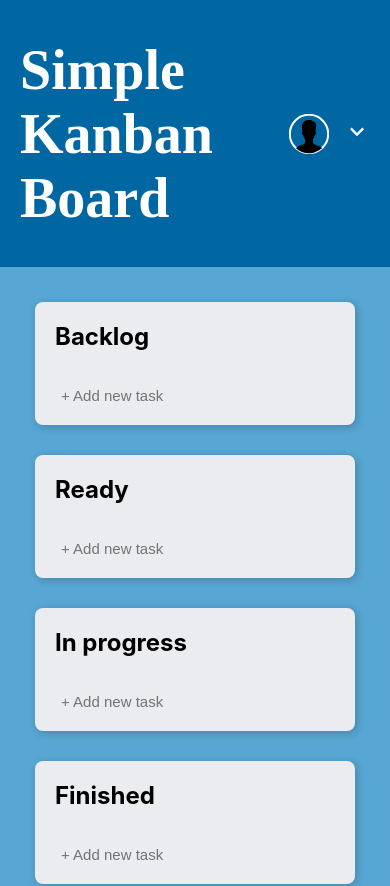
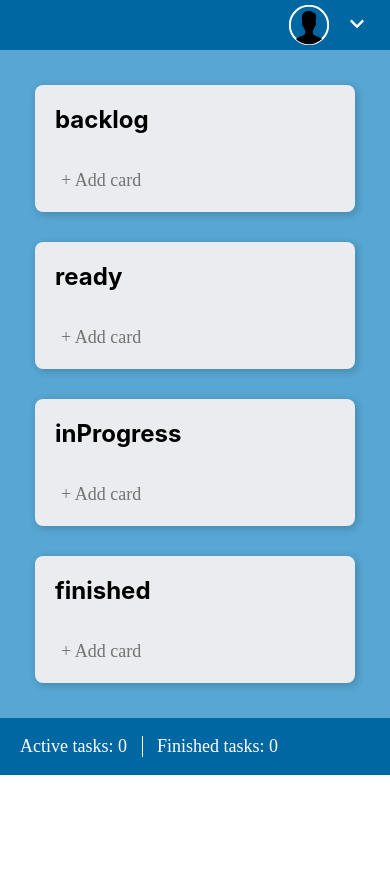
Before and after one commit to BoriscatfromO/kanban-desk-project, a React (Create React App) app: page / in a window 390 px wide. Shown: the top 886 px of the page. After the commit the page ends 844 px from the top, so only its background shows below. Built offline with nearby package versions, Linux system fonts and the light colour scheme.

Commit message:
final
Added select options

```diff
--- a/src/Components/board/Board.jsx
+++ b/src/Components/board/Board.jsx
@@ -18,12 +18,26 @@ const Board = (props) => {
 	}
 
 
+
     return (
         <div className={css.board}>
             {Object.values(LIST_TYPES).map(type => {
                 const listTasks = tasks.filter(task => task.status === type)
+                const handleChange = (e) => {
+
+                    const taskId = e.target.value
+                    const task = tasks.find(task => task.id === taskId)
+                    const updatedTasks = tasks.map(task => {
+                        if (task.id === taskId) {
+                            return {...task, status: type}
+                        }
+                        return task
+                    })
+                    setTasks(updatedTasks)
+                    console.log(updatedTasks)
+                }
                 return (
-                    <List key={type} type={type} title={LIST_COPY[type]} Alltasks={tasks} listTasks={listTasks || []} addNewTask={addNewTask}/>
+                    <List key={type} type={type} title={LIST_COPY[type]} Alltasks={tasks} listTasks={listTasks || []} addNewTask={addNewTask} handleChange={handleChange}/>
                 )
             }
             )
--- a/src/Components/board/Board.module.css
+++ b/src/Components/board/Board.module.css
@@ -1,4 +1,5 @@
 .board {
 	display: flex;
 	flex-wrap: wrap;
+	justify-content: space-around
 }
--- a/src/Components/footer/footer.module.css
+++ b/src/Components/footer/footer.module.css
@@ -32,3 +32,14 @@
 .copy {
 	margin-left: auto;
 }
+
+@media  (max-width: 435px)
+{
+	.copy
+	{
+		display: none;
+	}
+
+
+
+}
--- a/src/Components/header/header.jsx
+++ b/src/Components/header/header.jsx
@@ -13,7 +13,7 @@ function Header() {
 
 	return (
 		<header className={css.header}>
-			<h1 className={css.title}>Simple Kanban Board</h1>
+			<h1 className={css.title}>Awesome Kanban Board</h1>
             <div className={css.menu}>
               <img className={css.avatar} src={avatar} alt='avatar' />
               <button className={css.button} onClick={handleAddNewClick}>
--- a/src/Components/header/header.module.css
+++ b/src/Components/header/header.module.css
@@ -6,12 +6,17 @@
 	display: flex;
 	align-items: center;
     justify-content: space-between;
-	padding: 0 20px;
+	padding: 5px 20px;
 	position: relative;
 }
 .menu
 {
     display: flex
+}
+.title
+{
+	font-size: 28px;
+    font-family: 'Roboto-Regular', serif;
 }
 
 .avatar {
@@ -22,15 +27,17 @@
 }
 .arrow
 {
-	width: 24px;
-    height: 24px;
+	width: 14px;
+    height: 14px;
 	margin: 0;
+	padding: 0;
 }
 .vector
 {
 	width: 14px;
     height: 14px;
 	margin: 0;
+	padding: 0;
 }
 .button
 {
@@ -67,3 +74,17 @@ cursor: pointer;
 	margin-top: 50px;
 	padding: 5px;
 }
+
+@media  (max-width: 435px)
+{
+	.title
+	{
+		display: none;
+	}
+	.header {
+
+		justify-content: flex-end;
+	}
+
+
+}
--- a/src/Components/list/list.jsx
+++ b/src/Components/list/list.jsx
@@ -6,27 +6,16 @@ import css from './list.module.css'
 
 
 const List = props => {
-	const {type, title, Alltasks, listTasks, addNewTask, setTasks} = props
+	const {type, title, Alltasks, listTasks, addNewTask, setTasks, handleChange} = props
 	const [isFormVisible, setFormVisible] = useState(false)
 
 	const handleAddNewClick = () => {
 		setFormVisible(!isFormVisible)
 	}
 
-	const handleChange = (e) => {
-		const newStatus = e.target.value
-		const updatedTasks = Alltasks.map(task => {
-				return {...task, status: newStatus}
-		})
-		setTasks(updatedTasks)
-	}
-
-	console.log(Object.values(LIST_TYPES))
-
-
 return (
 		<div className={css.list}>
-			<h2 className={css.listTitle}>{LIST_COPY[type]}</h2>
+			<h2 className={css.listTitle}>{type}</h2>
 			{listTasks.map (task=> {
 				return (
 					<Link to={`/tasks/${task.id}`} key={task.id} className={css.taskLink}>
@@ -36,26 +25,26 @@ return (
 					</Link>
 				)
 			})}
- 			<button onClick={handleAddNewClick} className={css.addButton}>+ Add new task</button>
-
-			{(title === 'Backlog') ? (
+ 			<button onClick={handleAddNewClick} className={css.addButton}>+ Add card</button>
+			{isFormVisible &&
 			<>
-			{isFormVisible && (<FormAddNewTask  addNewTask={addNewTask} />)}
-			</>
-		    ):(
+			{type === LIST_TYPES.BACKLOG && <FormAddNewTask  addNewTask={addNewTask} />}
+			</> }
+				<div className={css.selectform}>
+			{isFormVisible &&
 			<>
-			{isFormVisible && (
+			{Object.values(LIST_TYPES).indexOf(type) > 0 && (
 			<select className={css.select} onChange={handleChange}>
 			<option>Select task</option>
 		   {Alltasks
-		   .filter(task=> Object.values(LIST_TYPES).indexOf(task.status) < Object.values(LIST_TYPES).indexOf(LIST_COPY[type]))
-		   .map(task => {
-						return <option key={task.id} value={task.id}>{task.title}</option>
-					})}
+		   .filter(task=> Object.values(LIST_TYPES).indexOf(task.status) < Object.values(LIST_TYPES).indexOf(type))
+		   .map(task => (
+					 <option className={css.option} key={task.id} value={task.id}>{task.title}</option>
+					))}
 		    </select>)}
-			</>
-			)}
-
+		    </>
+             }
+			 </div>
 		</div>
 	)
 }
--- a/src/Components/list/list.module.css
+++ b/src/Components/list/list.module.css
@@ -6,6 +6,7 @@
 	box-sizing: border-box;
 	margin: 15px;
 	box-shadow: 2px 2px 8px rgb(0 0 0 / 20%);
+
 }
 
 .listTitle {
@@ -19,6 +20,8 @@
 	padding: 8px;
 	border-radius: 8px;
 	text-decoration: none;
+	font-size: 18px;
+	font-family: 'Roboto-Regular', serif;
 }
 
 .task:hover {
@@ -37,8 +40,35 @@
 	color: #737373;
 	margin-top: 15px;
 	cursor: pointer;
+	font-size: 18px;
+	font-family: 'Roboto-Regular', serif;
 }
 
 .addButton:hover {
 	color: #000;
 }
+.select
+{
+	font-size: 18px;
+	font-family: 'Roboto-Regular', serif;
+	margin: 5px 0;
+    padding: 5px;
+	border-radius: 8px;
+	border-color: #DEDEDE;
+	width: 100%;
+}
+.option
+{
+	margin: 8px 0;
+    padding: 8px;
+	border-radius: 8px;
+	border-color: #DEDEDE;
+
+}
+.option:hover, .option:focus
+{
+	background-color: #DEDEDE;
+	font-family: 'Roboto-Regular', serif;
+	font-style: italic;
+
+}
--- a/src/Components/main/main.module.css
+++ b/src/Components/main/main.module.css
@@ -2,4 +2,5 @@
 	background: #57a6d3;
 	padding: 20px;
 	flex-grow: 1;
+	max-width: 100%;
 }
--- a/src/Components/task-details/TaskDetail.jsx
+++ b/src/Components/task-details/TaskDetail.jsx
@@ -1,11 +1,21 @@
-import { useParams, Link } from 'react-router-dom'
+import { useParams, useState, Link } from 'react-router-dom'
 import css from './TaskDetail.module.css'
 
 const TaskDetail = (props) => {
     const { taskId } = useParams();
-	const {tasks} = props
+	const {tasks, Alltasks, setTasks} = props
 	const task = tasks.find(task => task.id === taskId)
 
+	const handleChange = (e) => {
+        const NewDescription = e.target.value
+		const updatedTasks = tasks.map(task => {
+			if (task.id === taskId) {
+				return {...task, description:NewDescription}
+			}
+			return task
+		})
+		setTasks(updatedTasks)
+	}
 	return (
 			<div className={css.wrapper}>
             <Link to='/' className={css.homeLink}>&#x2715;</Link>
@@ -14,7 +24,7 @@ const TaskDetail = (props) => {
                 <div className={css.header}>
                     <h2 className={css.title}>{task.title}</h2>
 				</div>
-                <p>{task.description || 'This task has no description'}</p>
+                <textarea className={css.textarea} onChange={handleChange}>{task.description || 'This task has no description'}</textarea>
                 </>
                 ):(
                     <h2>Task with id {taskId} not found</h2>
--- a/src/Components/task-details/TaskDetail.module.css
+++ b/src/Components/task-details/TaskDetail.module.css
@@ -12,6 +12,8 @@
 
 .title {
 	margin: 0;
+	font-size: 24px;
+	font-family: 'Roboto-Regular', serif;
 }
 
 .createdAt {
@@ -47,3 +49,17 @@
 .emptyStateIcon {
 	width: 200px;
 }
+
+.textarea
+{
+	background: #fff;
+	border-radius: 8px;
+	border: #fff;
+	resize: none;
+	padding: 20px;
+	display: block;
+	font-size: 18px;
+	font-family: 'Roboto-Regular', serif;
+	height: 548px;
+	width: 95%;
+}
--- /dev/null
+++ b/src/Components/task-details/fonts.css
@@ -0,0 +1,6 @@
+@font-face {
+    font-family: "Roboto-Regular";
+    font-style: normal;
+    src: local("Roboto-Regular"),
+             url("Roboto-Regular.woff") format("woff")
+  }
```
Also changed, not shown: src/Components/assets/arrow.svg, src/Components/task-details/Roboto-Regular.woff (added).
